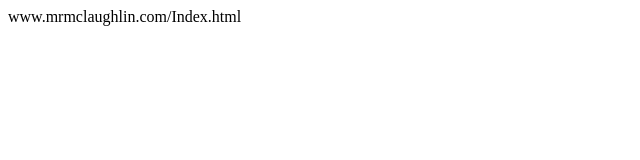
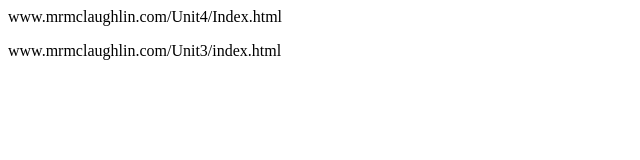
Before and after one commit to rickertjonathan/AllFiles, a plain HTML site: page index.html in a window 1280 px wide. Shown: the whole page, without its empty margins (0-640 px from the left). Drawn offline with Linux system fonts and the light colour scheme.

Commit message:
Fixed an error

```diff
--- a/index.html
+++ b/index.html
@@ -3,7 +3,8 @@
 <body>
 
 
-<p>www.mrmclaughlin.com/Index.html</p>
+<p>www.mrmclaughlin.com/Unit4/Index.html</p>
+<p>www.mrmclaughlin.com/Unit3/index.html
 
 
 
```
